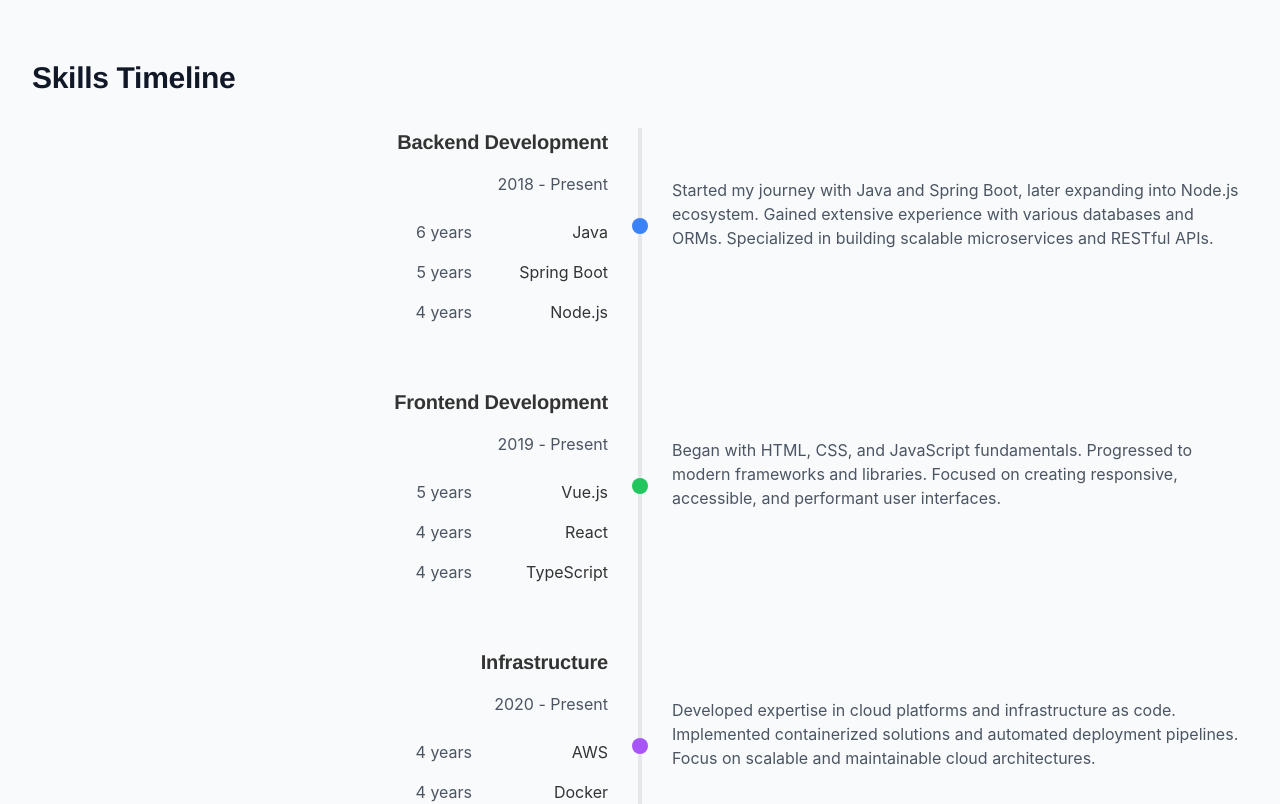
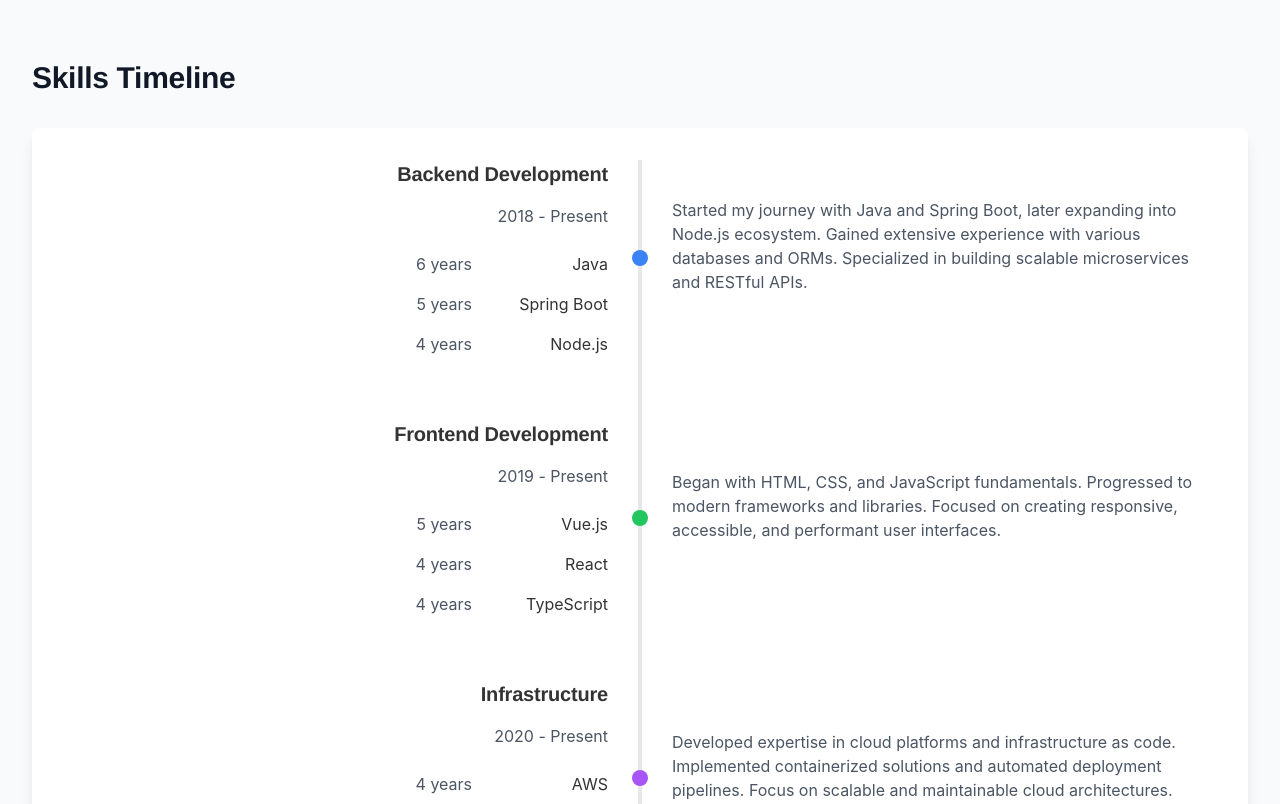
Before and after one commit to noriyuki-shimizu/my-portfolio, a Nuxt app: page / in a window 1280 px wide. Shown: the part 520-1324 px from the top of the page. Built offline with nearby package versions, Linux system fonts and the light colour scheme.

Commit message:
スキルの詳細にバックグラウンドカラーを設定

```diff
--- a/pages/index.vue
+++ b/pages/index.vue
@@ -64,9 +64,10 @@
       <!-- Skills Timeline Section -->
       <section id="skills" class="mb-20" aria-labelledby="skills-title">
         <h2 id="skills-title" class="text-3xl font-bold text-gray-900 mb-8">Skills Timeline</h2>
-        <div class="relative">
+        <!-- <div class="relative"> -->
+        <div class="relative bg-white rounded-lg shadow-lg p-8">
           <!-- Timeline Line -->
-          <div class="absolute md:left-1/2 left-8 transform md:-translate-x-1/2 h-full w-1 bg-gray-200"></div>
+          <div class="absolute md:left-1/2 left-8 transform md:-translate-x-1/2 h-[calc(100%-4rem)] w-1 bg-gray-200"></div>
 
           <!-- Timeline Items -->
           <div class="space-y-16">
```
